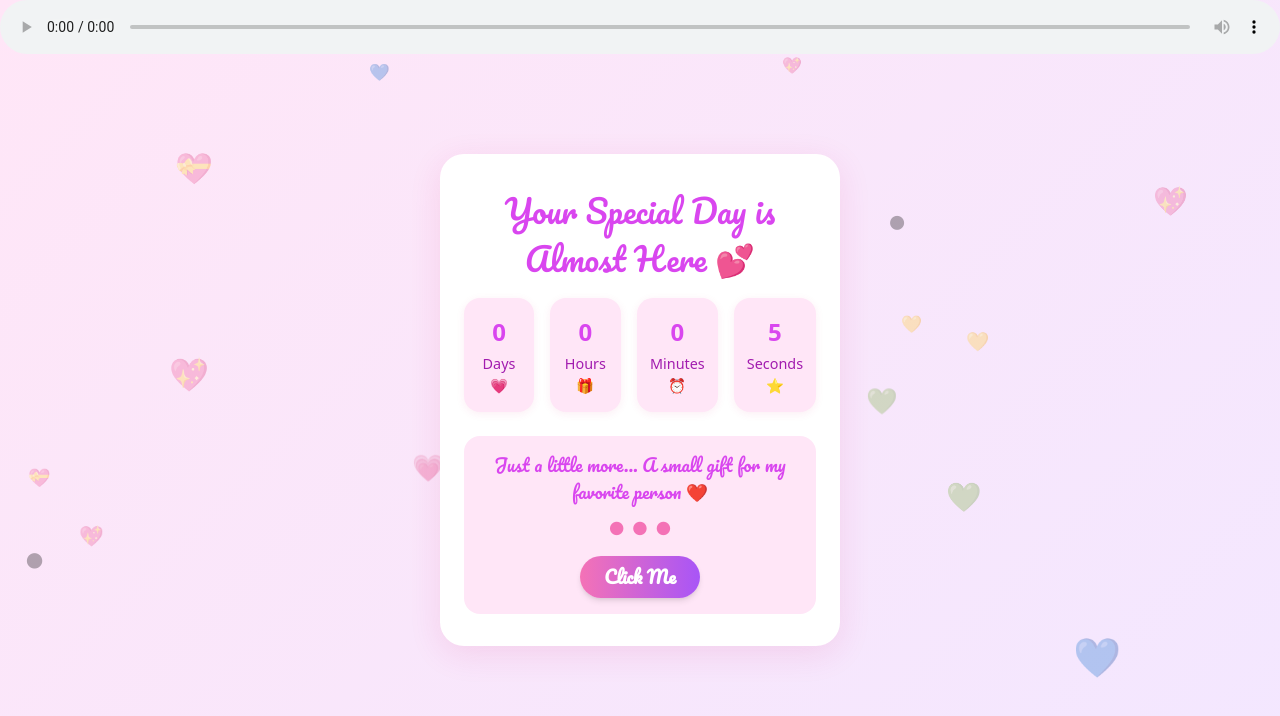
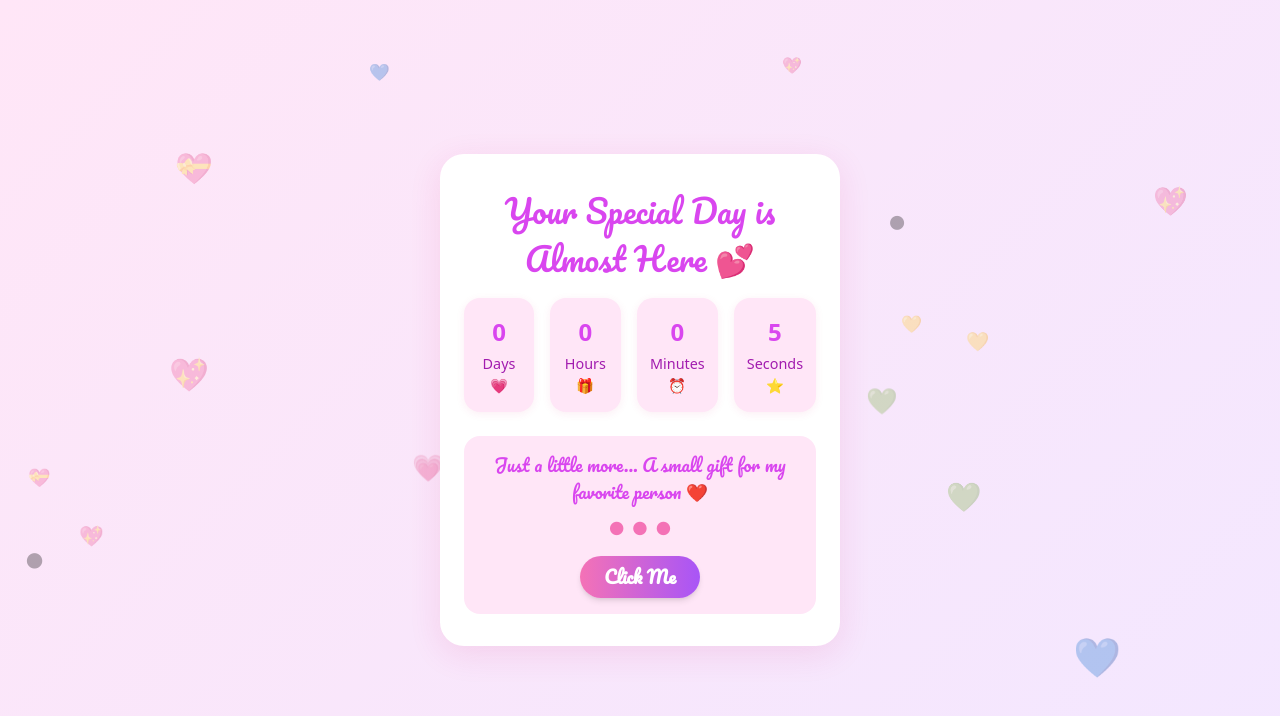
Before and after one commit to JinuAryaa/Birthday, a plain HTML site: page countdown.html in a window 1280 px wide. Drawn offline with nearby package versions, Linux system fonts and the light colour scheme.

Commit message:
Update countdown.html

```diff
--- a/countdown.html
+++ b/countdown.html
@@ -81,11 +81,7 @@
     </style>
   </head>
   <body>
-    <!-- Add at the top of <body> in every page -->
-<audio controls autoplay loop style="width:100%; position:fixed; top:0; left:0; z-index:999;">
-  <source src="song.mp3" type="audio/mpeg">
-  Your browser does not support the audio element.
-</audio>
+
 
     <!-- Floating hearts and dots -->
     <div id="floating-icons"></div>
```
